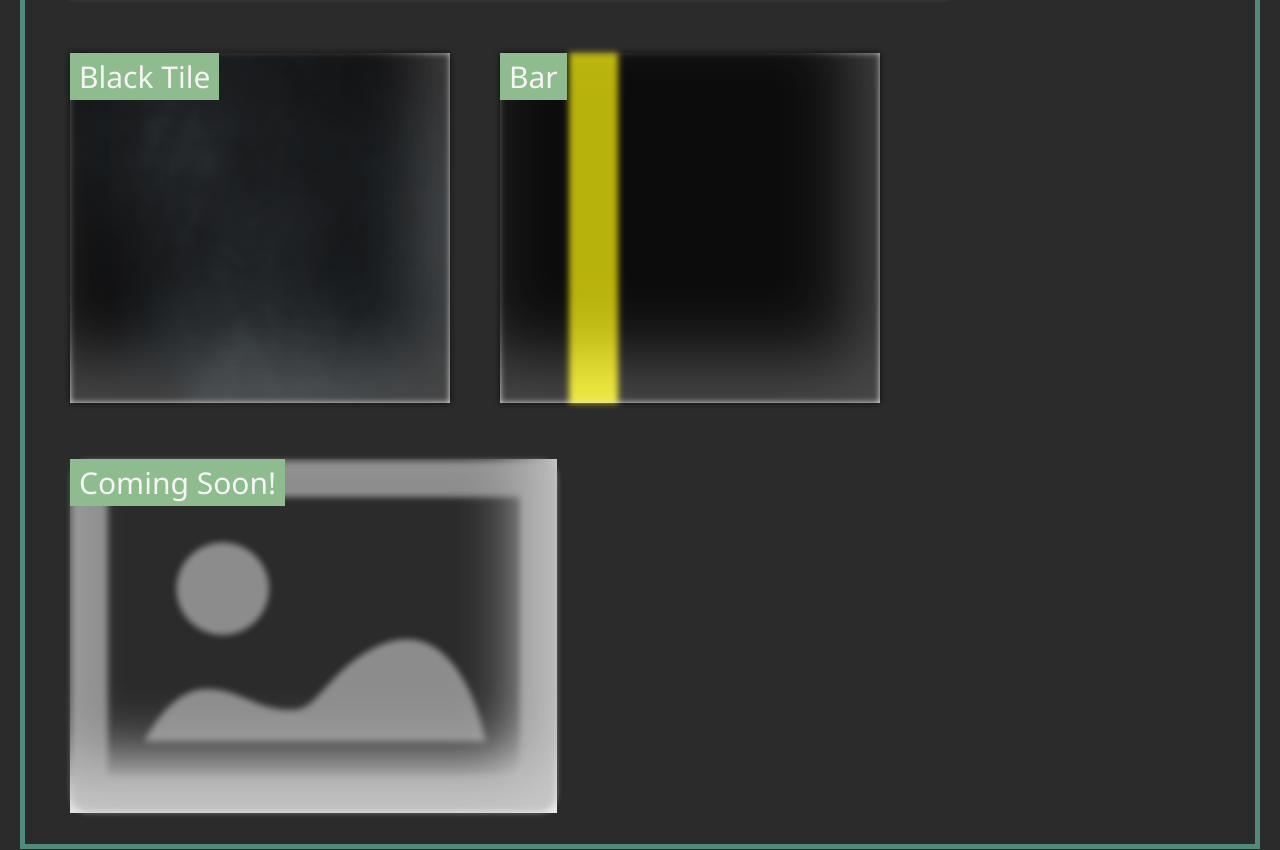
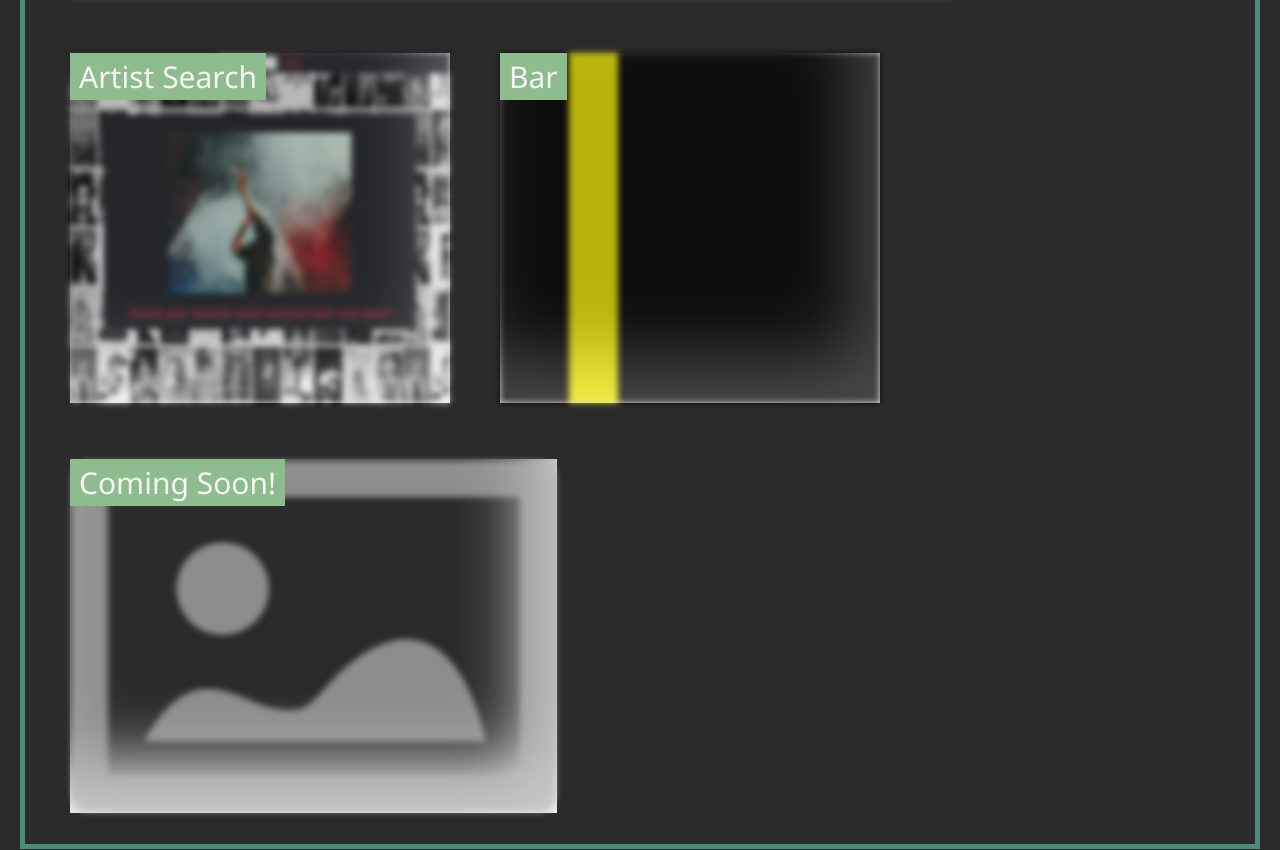
Before and after one commit to JonWong2020/jonathan-wong-portfolio, a plain HTML site: page index.html in a window 1280 px wide. Shown: the part 1552-2402 px from the top of the page. Drawn offline with Linux system fonts and the light colour scheme.

Commit message:
added 1st project

```diff
--- a/index.html
+++ b/index.html
@@ -64,9 +64,9 @@
         </a>
       </div>
       <div class="project-ph">
-        <a href="https://www.google.com/">
-          <img src="./assets/images/minimalist-metal-malkowitch-dks-hd-wallpaper-30569.jpg" class="project-ph-size" alt="Image of black/gray tile background" >
-          <div class="project-name">Black Tile</div>
+        <a href="https://alemus98.github.io/Activity-Playlist/">
+          <img src="./assets/images/homepage.JPG" class="project-ph-size" alt="Image of black/gray tile background" >
+          <div class="project-name">Artist Search</div>
         </a>
       </div>
       <div class="project-ph">
```
Also changed, not shown: assets/images/homepage.JPG (added).
